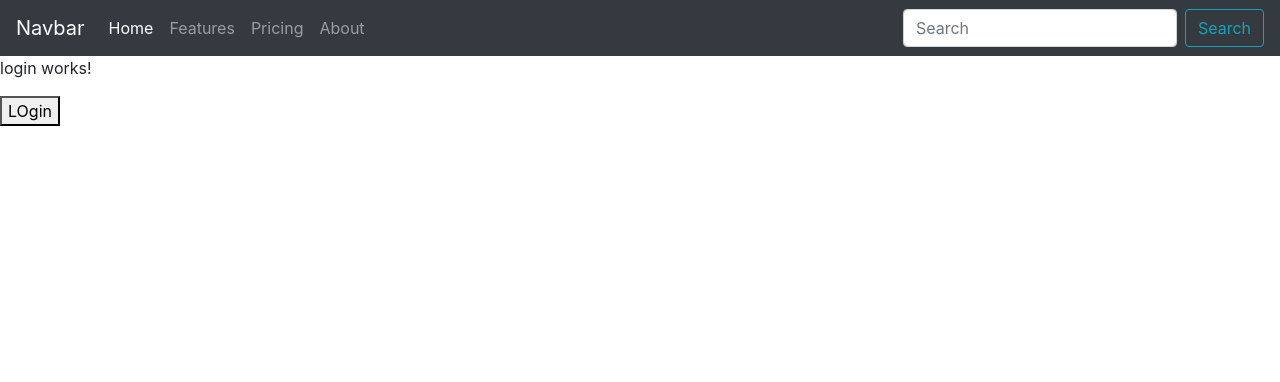
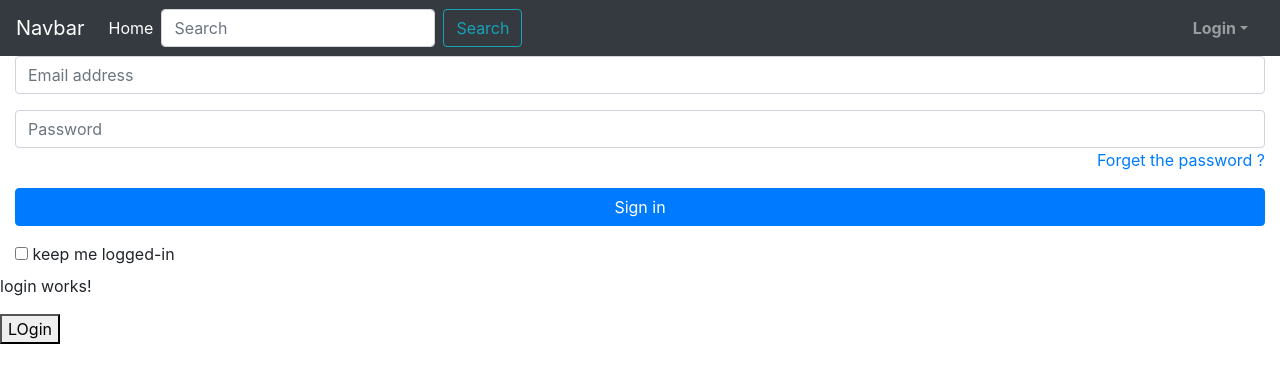
Before and after one commit to raulamit/NewsSummarizerAngular, an Angular app: page /login in a window 1280 px wide. Shown: the top 382 px of the page. Built offline with nearby package versions, Linux system fonts and the light colour scheme.

Commit message:
Added login component html Added login button to nav bar

```diff
--- a/src/app/login/login.component.html
+++ b/src/app/login/login.component.html
@@ -1,3 +1,25 @@
+<div class="col-md-12">
+  <form class="form" role="form" method="post" action="login" accept-charset="UTF-8" id="login-nav">
+    <div class="form-group">
+      <label class="sr-only" for="exampleInputEmail2">Email address</label>
+      <input type="email" class="form-control" id="exampleInputEmail2" placeholder="Email address" required="">
+    </div>
+    <div class="form-group">
+      <label class="sr-only" for="exampleInputPassword2">Password</label>
+      <input type="password" class="form-control" id="exampleInputPassword2" placeholder="Password" required="">
+      <div class="help-block text-right"><a href="">Forget the password ?</a></div>
+    </div>
+    <div class="form-group">
+      <button type="submit" class="btn btn-primary btn-block">Sign in</button>
+    </div>
+    <div class="checkbox">
+      <label>
+        <input type="checkbox"> keep me logged-in
+      </label>
+    </div>
+  </form>
+</div>
+
 <p>
   login works!
 </p>
--- a/src/app/login/login.component.ts
+++ b/src/app/login/login.component.ts
@@ -21,7 +21,7 @@ export class LoginComponent implements OnInit {
     this.userService
       .login(username, password)
       .then((user) => {
-        this.userService.changeUser(user);
+        this.userService.updateUser(user);
         this.router.navigate(['profile']);
       });
   }
--- a/src/app/nav-bar/nav-bar.component.css
+++ b/src/app/nav-bar/nav-bar.component.css
@@ -0,0 +1,8 @@
+#login-dp {
+  min-width: 250px;
+  padding: 14px 14px 0;
+  overflow: hidden;
+  background-color: rgba(255,255,255,.8);
+  right:0;
+  left: auto;
+}
--- a/src/app/nav-bar/nav-bar.component.html
+++ b/src/app/nav-bar/nav-bar.component.html
@@ -6,23 +6,33 @@
   </button>
 
   <div class="collapse navbar-collapse" id="navbarColor01">
-    <ul class="navbar-nav mr-auto">
+    <ul class="navbar-nav">
       <li class="nav-item active">
         <a class="nav-link" href="#">Home <span class="sr-only">(current)</span></a>
       </li>
-      <li class="nav-item">
-        <a class="nav-link" href="#">Features</a>
-      </li>
-      <li class="nav-item">
-        <a class="nav-link" href="#">Pricing</a>
-      </li>
-      <li class="nav-item">
-        <a class="nav-link" href="/about">About</a>
-      </li>
+
     </ul>
-    <form class="form-inline">
+    <form class="form-inline mr-auto">
       <input class="form-control mr-sm-2" type="search" placeholder="Search" aria-label="Search">
       <button class="btn btn-outline-info my-2 my-sm-0" type="submit">Search</button>
     </form>
+
+    <ul class="nav navbar-nav navbar-right">
+      <li class="dropdown">
+        <a class="nav-link dropdown-toggle mr-sm-2" href="#" id="navbarDropdown" role="button" data-toggle="dropdown" aria-haspopup="true" aria-expanded="false">
+          <b>Login</b> <span class="caret"></span>
+        </a>
+        <ul id="login-dp" class="dropdown-menu">
+          <li>
+            <div class="row">
+              <app-login></app-login>
+              <div class="bottom text-center">
+                New here ? <a href="#"><b>Join Us</b></a>
+              </div>
+            </div>
+          </li>
+        </ul>
+      </li>
+    </ul>
   </div>
 </nav>
--- a/src/app/nav-bar/nav-bar.component.ts
+++ b/src/app/nav-bar/nav-bar.component.ts
@@ -1,4 +1,6 @@
 import { Component, OnInit } from '@angular/core';
+import {UserServiceClient} from '../services/user.service.client';
+import {Router} from '@angular/router';
 
 @Component({
   selector: 'app-nav-bar',
@@ -7,7 +9,8 @@ import { Component, OnInit } from '@angular/core';
 })
 export class NavBarComponent implements OnInit {
 
-  constructor() { }
+  constructor(private router: Router,
+              private userService: UserServiceClient) { }
 
   ngOnInit() {
   }
--- a/src/app/profile/profile.component.ts
+++ b/src/app/profile/profile.component.ts
@@ -17,7 +17,7 @@ export class ProfileComponent implements OnInit {
   ngOnInit() {
     this.userService.currentUser.subscribe(user => console.log(user));
     // console.log(this.user);
-    // this.userService.changeUser(this.user);
+    // this.userService.updateUser(this.user);
   }
 
 }
--- a/src/app/services/user.service.client.ts
+++ b/src/app/services/user.service.client.ts
@@ -8,13 +8,23 @@ export class UserServiceClient {
 
   URL = JAVA_SERVER_URL;
 
-  private loggedInUserSource = new BehaviorSubject<User>(null);
+  testUser: User = {
+    username: 'amit',
+    password: 'pass',
+    firstName: 'Amit',
+    lastName: 'Raul',
+    email: null,
+    phone: null,
+    dob: null,
+    role: null,
+  };
+  private loggedInUserSource = new BehaviorSubject<User>(this.testUser);
   currentUser = this.loggedInUserSource.asObservable();
 
 
-
-  changeUser(user: User) {
+  updateUser(user: User) {
     this.loggedInUserSource.next(user);
+    // TODO: code to update data in the database
   }
 
   profile() {
@@ -23,7 +33,7 @@ export class UserServiceClient {
         credentials: 'same-origin', // include, same-origin, *omit
       })
       .then(response => response.json());
-      // .then(user => console.log(user));
+    // .then(user => console.log(user));
   }
 
   // loadUser() {
@@ -50,12 +60,4 @@ export class UserServiceClient {
       })
       .then(response => response.json());
   }
-  // logout() {
-  //   return fetch(this.URL + '/api/logout',
-  //     {
-  //       method: 'post',
-  //       credentials: 'include', // include, same-origin, *omit
-  //     })
-  //     .then();
-  // }
 }
```
